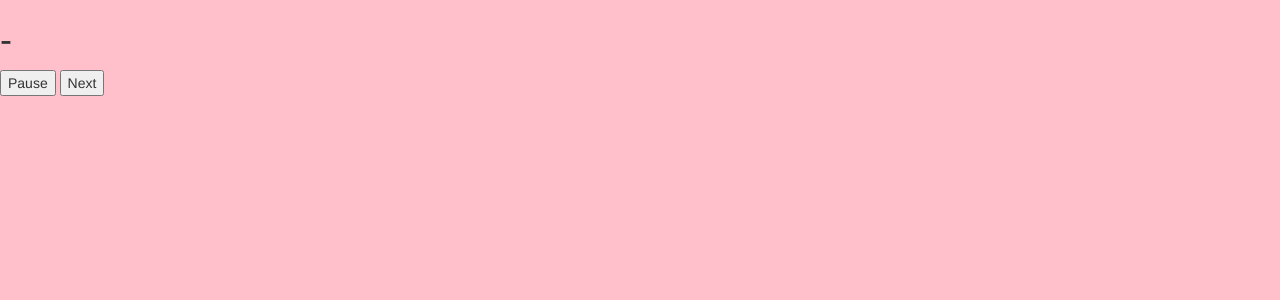
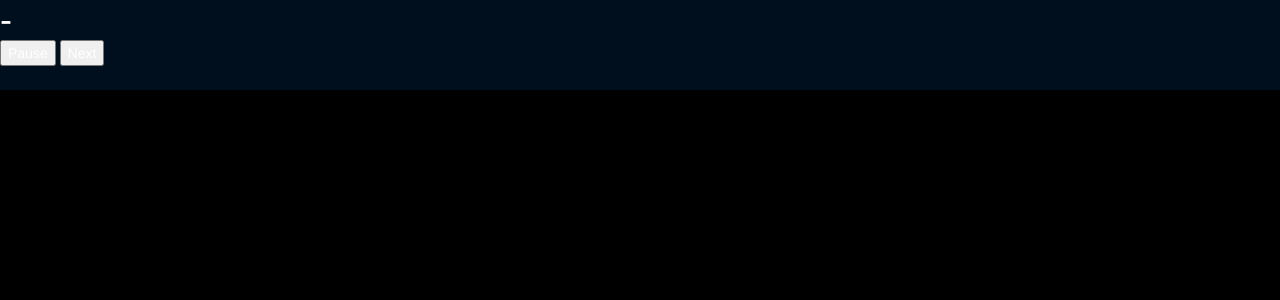
Before and after one commit to 6/GeoDJ, a Django app: page / in a window 1280 px wide. Shown: the top 300 px of the page. Run offline with Django 3.2, Linux system fonts and the light colour scheme; data that the repository does not hold is empty; parts of the project's set-up code (start-up, migrations or seed data) failed here and were passed over; some libraries are stand-ins or nearby versions.

Commit message:
Add some styling and make YT full screen

```diff
--- a/geodj/static/application.css
+++ b/geodj/static/application.css
@@ -1,3 +1,30 @@
-body {
-  background: pink;
+html, body {
+  width: 100%;
+  height: 100%;
+  background: black;
 }
+
+.song-info {
+  margin: 0;
+  padding: 0;
+}
+
+.yt-iframe-container {
+  position: absolute;
+  right: 0;
+  left: 0;
+  bottom: 0;
+  top: 0;
+  z-index: 1000;
+}
+
+.header {
+  position: fixed;
+  top: 0;
+  left: 0;
+  right: 0;
+  color: white;
+  background-color: rgba(0, 25, 50, 0.6);
+  z-index: 2000;
+  height: 90px;
+}
--- a/geodj/templates/index.html
+++ b/geodj/templates/index.html
@@ -1,10 +1,12 @@
 {% extends "layout.html" %}
 {% block content %}
 <div class='player'>
-  <h1><span class='country-title'></span> - <span class='artist-title'></span></h1>
+  <div class='header'>
+    <h1 class='song-info'><span class='country-title'></span> - <span class='artist-title'></span></h1>
+    <button class='toggle-play'>Pause</button>
+    <button class='next-song'>Next</button>
+  </div>
   <div class="yt-iframe-container"><div id="yt-player"></div></div>
-  <button class='toggle-play'>Pause</button>
-  <button class='next-song'>Next</button>
 </div>
 <script>
   $(function() {
```
